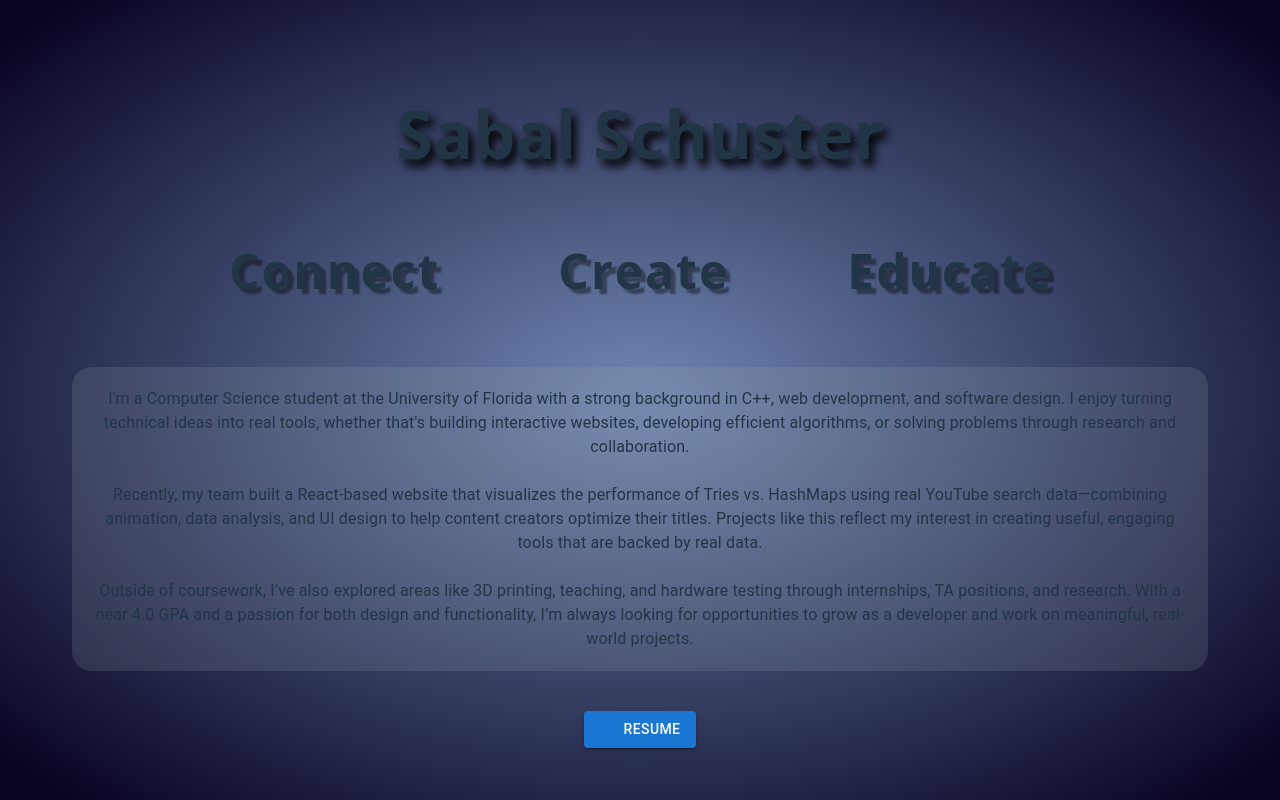
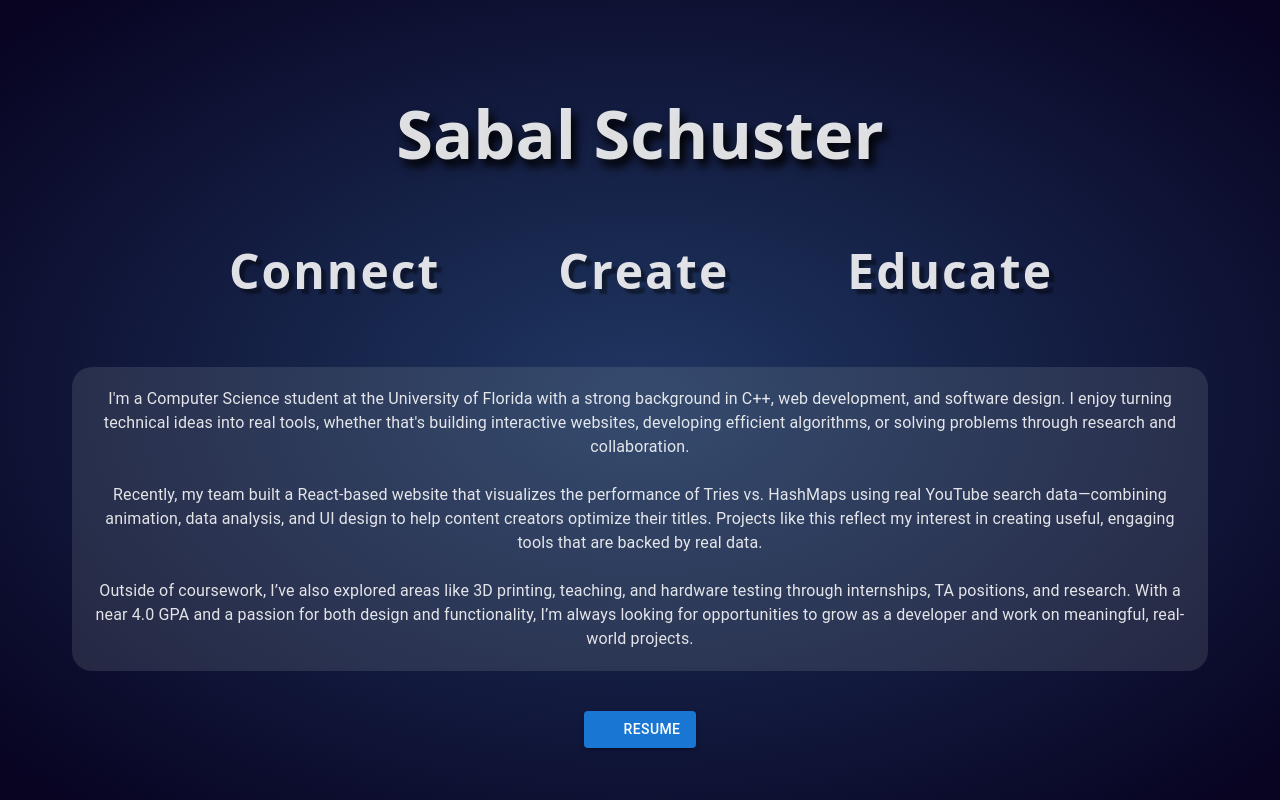
Before and after one commit to kingwhatthe/Personal-Website, a React (Vite) app in the folder sabal-website/: page / in a window 1280 px wide. Built offline with nearby package versions, Linux system fonts and the light colour scheme; some icons are missing.

Commit message:
dark mode override works (fixed issue with lightmode Safari

```diff
--- a/sabal-website/src/index.css
+++ b/sabal-website/src/index.css
@@ -3,7 +3,7 @@
   line-height: 1.5;
   font-weight: 400;
 
-  color-scheme: light dark;
+  color-scheme: dark;
   color: rgba(255, 255, 255, 0.87);
   background-color: #242424;
 
@@ -54,7 +54,7 @@ button:focus,
 button:focus-visible {
   outline: 4px auto -webkit-focus-ring-color;
 }
-
+/*
 @media (prefers-color-scheme: light) {
   :root {
     color: #213547;
@@ -66,4 +66,4 @@ button:focus-visible {
   button {
     background-color: #f9f9f9;
   }
-}
+} */
```
